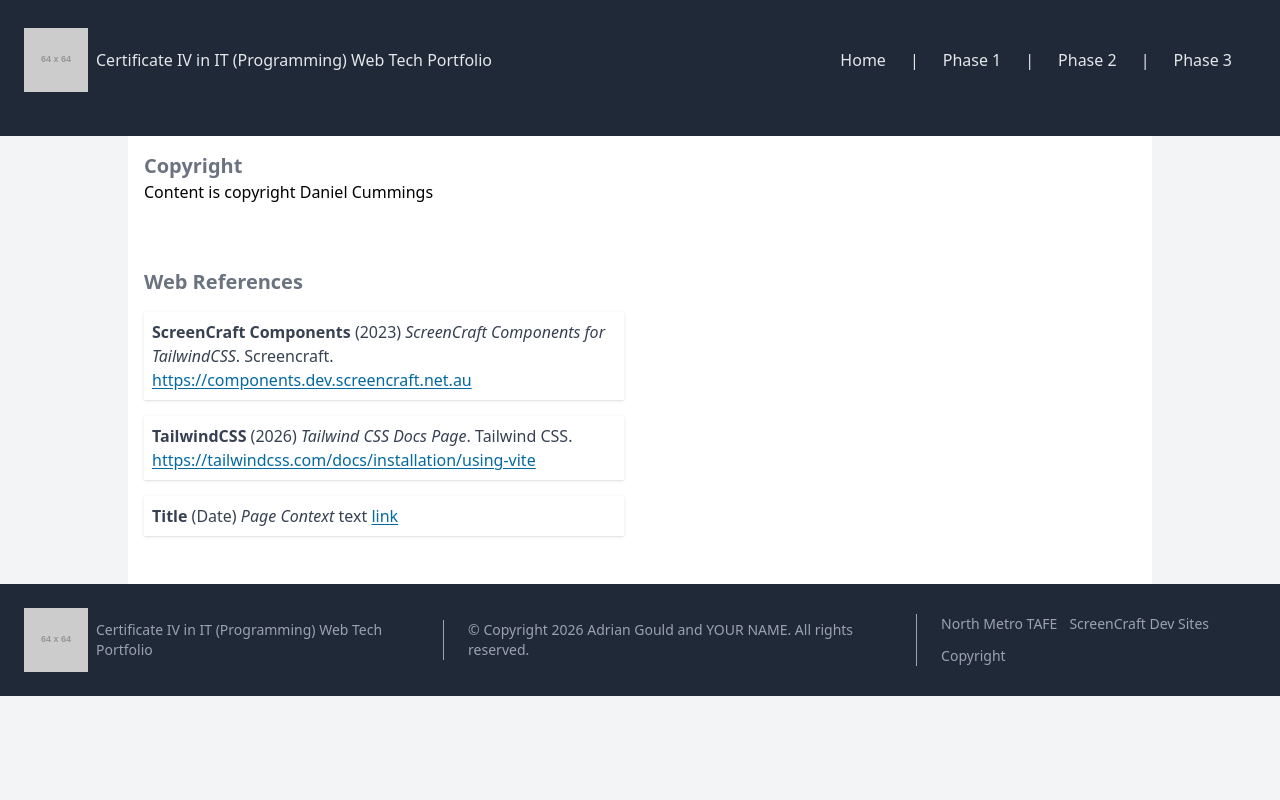
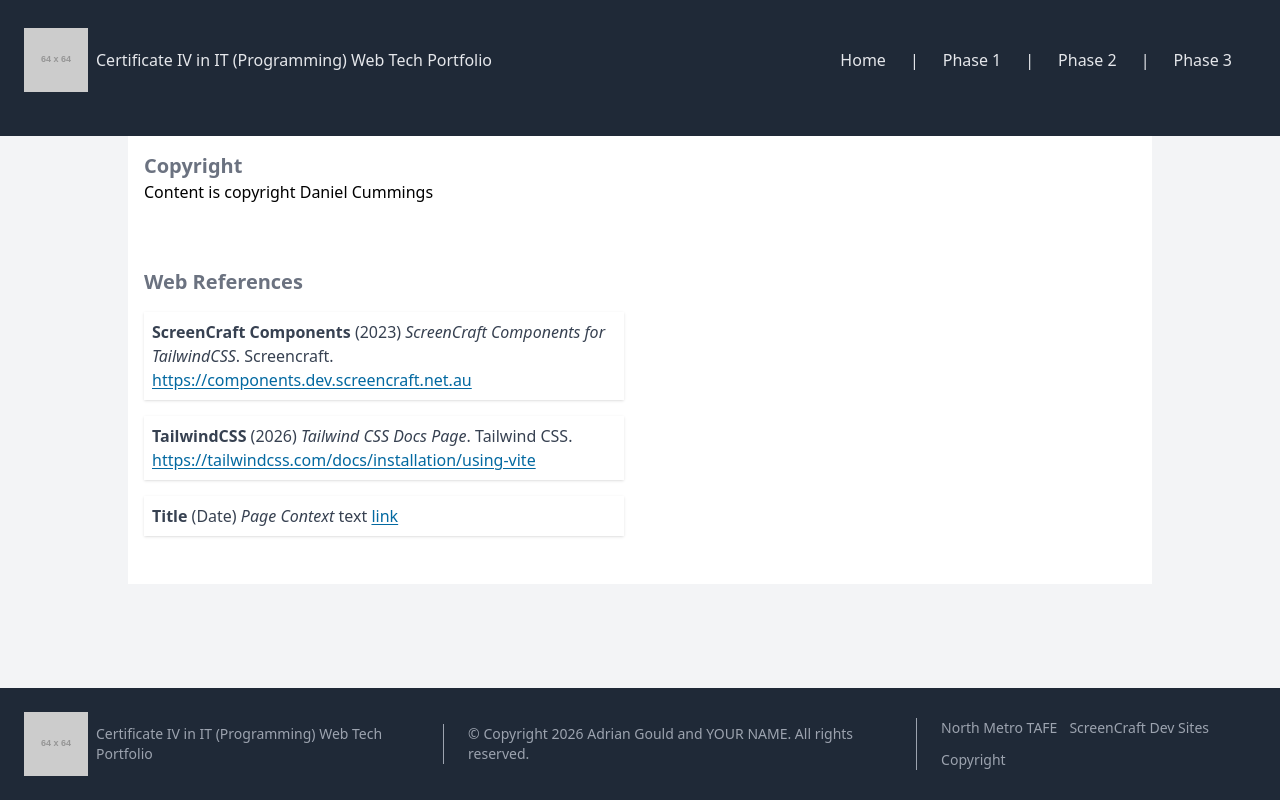
Before and after one commit to Danyl1310/C4Prog-WT-26S2-Portfolio-Daniel-Cummings, a website: page pages/copyright.html in a window 1280 px wide. Drawn offline with Linux system fonts and the light colour scheme; placeholder pictures from the web are drawn by us.

Commit message:
chore/fixed floating footer

```diff
--- a/pages/copyright.html
+++ b/pages/copyright.html
@@ -72,7 +72,7 @@
             </section>
         </article>
     </main>
-    <footer class="w-full text-gray-400 bg-gray-800 body-font">
+    <footer class="w-full text-gray-400 bg-gray-800 body-font fixed bottom-0">
   <div class="flex flex-col items-center justify-between p-6 md:flex-row gap-2">
                 <a class="flex items-center mb-4 title-font md:mb-0 gap-2 hover:text-white transition duration-500 ease-in-out">
                 <img src="https://placehold.co/64?text=logo" alt="Logo">
```
Also changed, not shown: assets/css/site.css.
